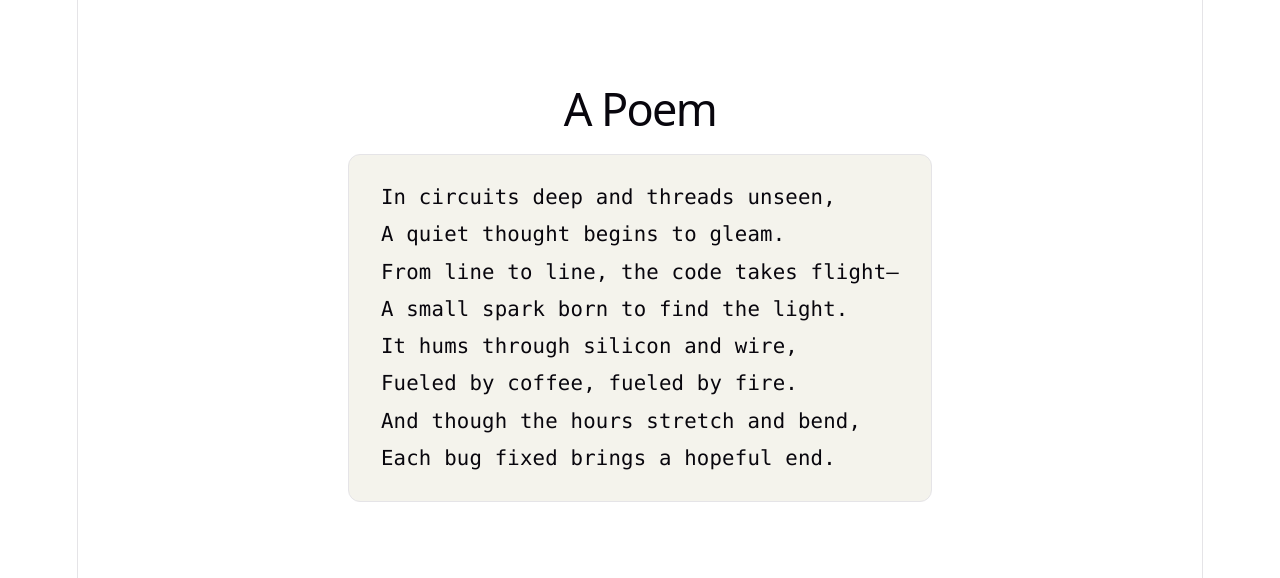
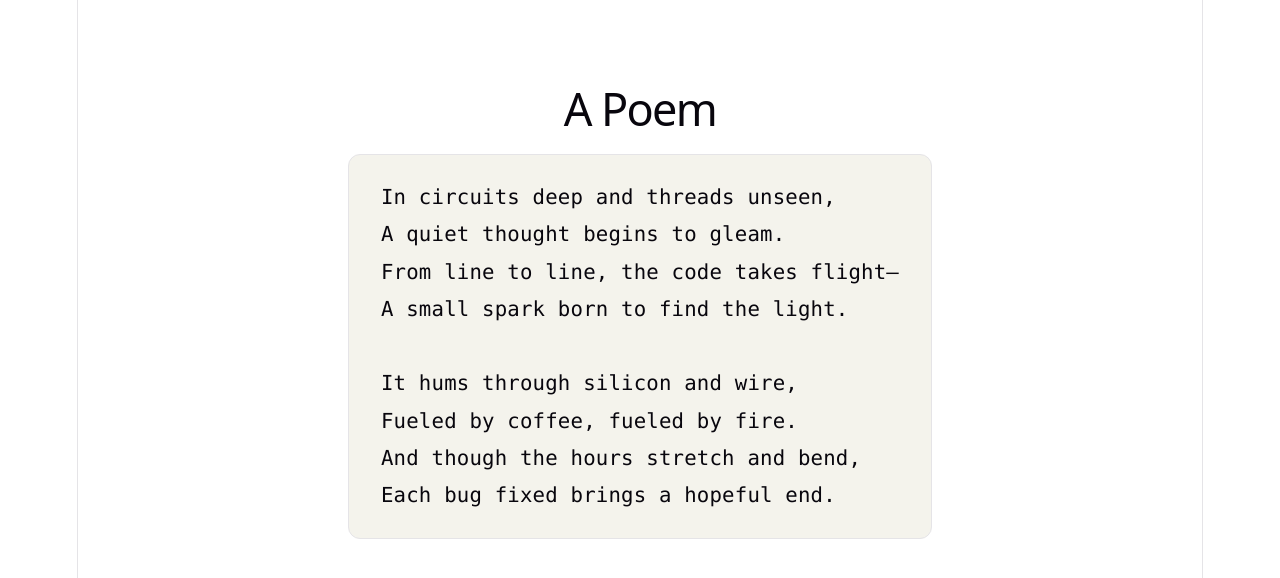
Before and after one commit to RainerSchmoeger/cloud-agents-test, a Vue app in the folder demo/: page / in a window 1280 px wide. Shown: the top 578 px of the page. Built offline with nearby package versions, Linux system fonts and the light colour scheme.

Commit message:
fix(demo): hardcode poem instead of fetching README.md
Fetching /README.md at runtime breaks on subpath deployments
(e.g. /main/, /pr-N/) since the path doesn't resolve correctly.
Inline the poem content directly in the component.

```diff
--- a/demo/src/components/Poem.vue
+++ b/demo/src/components/Poem.vue
@@ -1,37 +1,22 @@
 <script setup>
-import { ref, onMounted } from 'vue'
-
 const title = 'A Poem'
-const lines = ref([])
-const loading = ref(true)
-const error = ref('')
-
-onMounted(async () => {
-  try {
-    const res = await fetch('/README.md')
-    if (!res.ok) throw new Error(`HTTP ${res.status}`)
-    const text = await res.text()
-    const body = text.split(/^##\s+A Poem\s*$/m)[1] ?? text
-    lines.value = body
-      .split('\n')
-      .map((l) => l.trimEnd())
-      .filter((l) => l.trim() !== '')
-    error.value = ''
-  } catch (e) {
-    error.value = `Could not load poem: ${e.message}`
-    lines.value = []
-  } finally {
-    loading.value = false
-  }
-})
+const lines = [
+  'In circuits deep and threads unseen,',
+  'A quiet thought begins to gleam.',
+  'From line to line, the code takes flight—',
+  'A small spark born to find the light.',
+  '',
+  'It hums through silicon and wire,',
+  'Fueled by coffee, fueled by fire.',
+  'And though the hours stretch and bend,',
+  'Each bug fixed brings a hopeful end.',
+]
 </script>
 
 <template>
   <main>
     <h1>{{ title }}</h1>
-    <p v-if="loading" class="state">Loading…</p>
-    <p v-else-if="error" class="state error">{{ error }}</p>
-    <pre v-else class="poem"><span v-for="(line, i) in lines" :key="i">{{ line }}<br /></span></pre>
+    <pre class="poem"><span v-for="(line, i) in lines" :key="i">{{ line }}<br /></span></pre>
   </main>
 </template>
 
```
